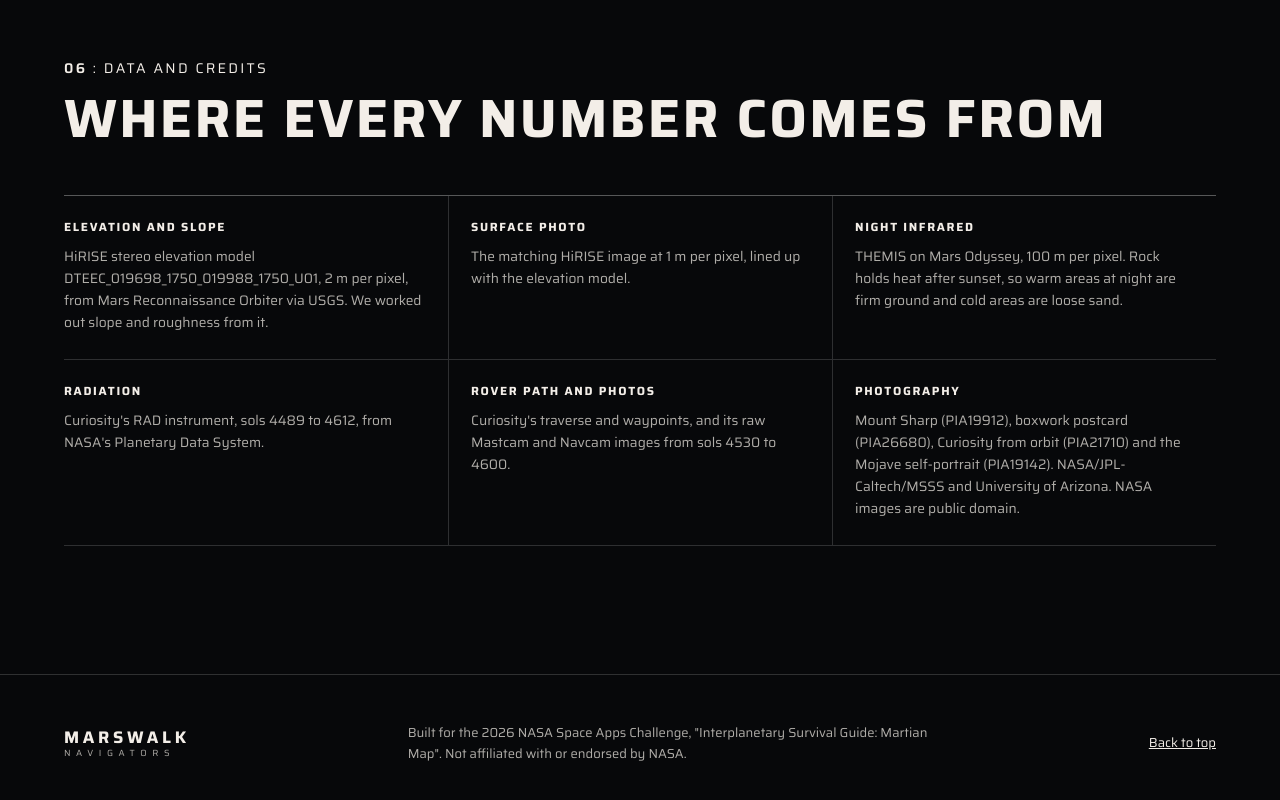
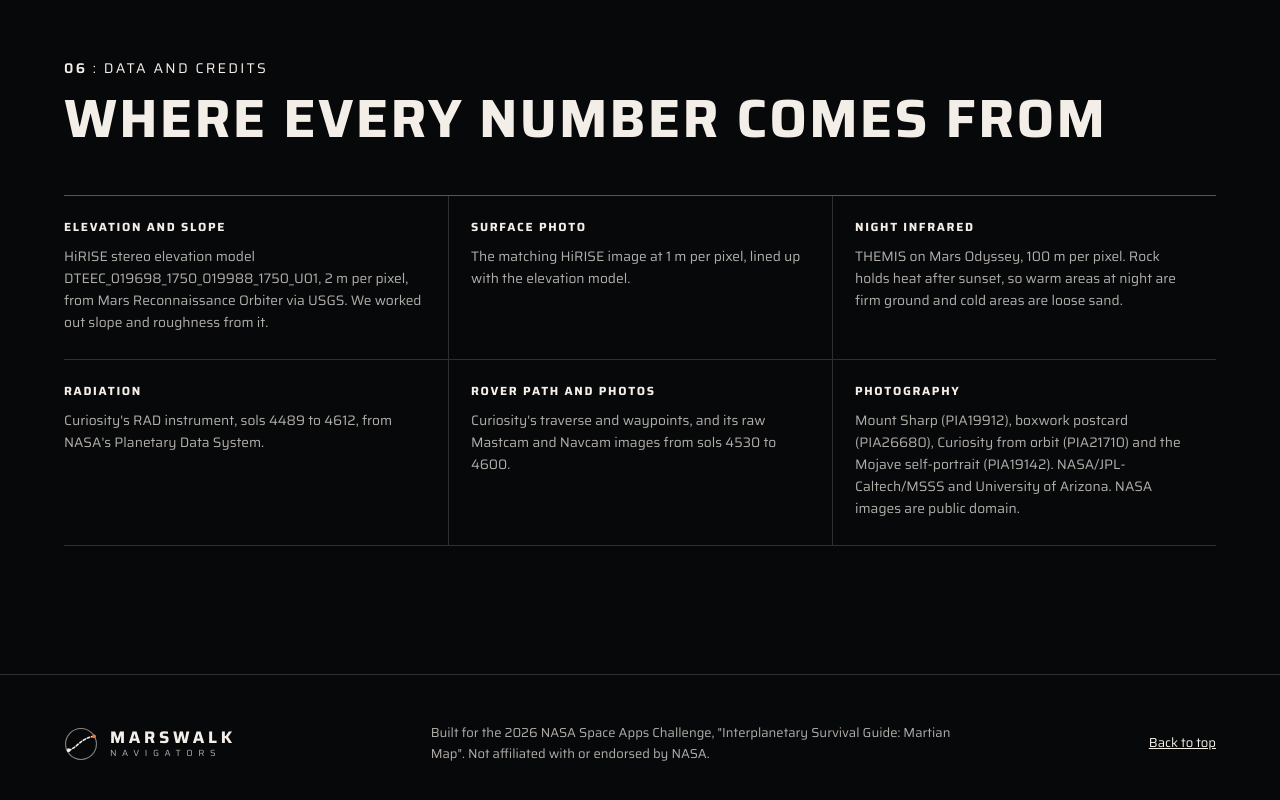
Before and after one commit to shamveelmazhar/marswalk-navigators, a plain HTML site: page web/index.html in a window 1280 px wide. Shown: the part 4331-5131 px from the top of the page. Drawn offline with Linux system fonts and the light colour scheme; no server answers.

Commit message:
Show the logo mark next to the footer wordmark

```diff
--- a/web/index.html
+++ b/web/index.html
@@ -239,7 +239,15 @@
 </main>
 
 <footer class="footer">
-  <div class="brand-word">Marswalk<small>Navigators</small></div>
+  <div class="brand">
+    <svg class="brand-mark" viewBox="0 0 44 44" aria-hidden="true">
+      <circle cx="22" cy="22" r="20" fill="none" stroke="currentColor" stroke-width="1.4" opacity=".55"/>
+      <path d="M6 30 C 16 28, 22 14, 39 12" fill="none" stroke="currentColor" stroke-width="2" stroke-dasharray="3.2 2.6" stroke-linecap="round"/>
+      <circle cx="6" cy="30" r="2.4" fill="currentColor"/>
+      <circle cx="39" cy="12" r="2.4" fill="var(--accent)"/>
+    </svg>
+    <span class="brand-word">Marswalk<small>Navigators</small></span>
+  </div>
   <p class="muted small">Built for the 2026 NASA Space Apps Challenge, "Interplanetary Survival Guide: Martian Map". Not affiliated with or endorsed by NASA.</p>
   <a class="small" href="#hero">Back to top</a>
 </footer>
```
